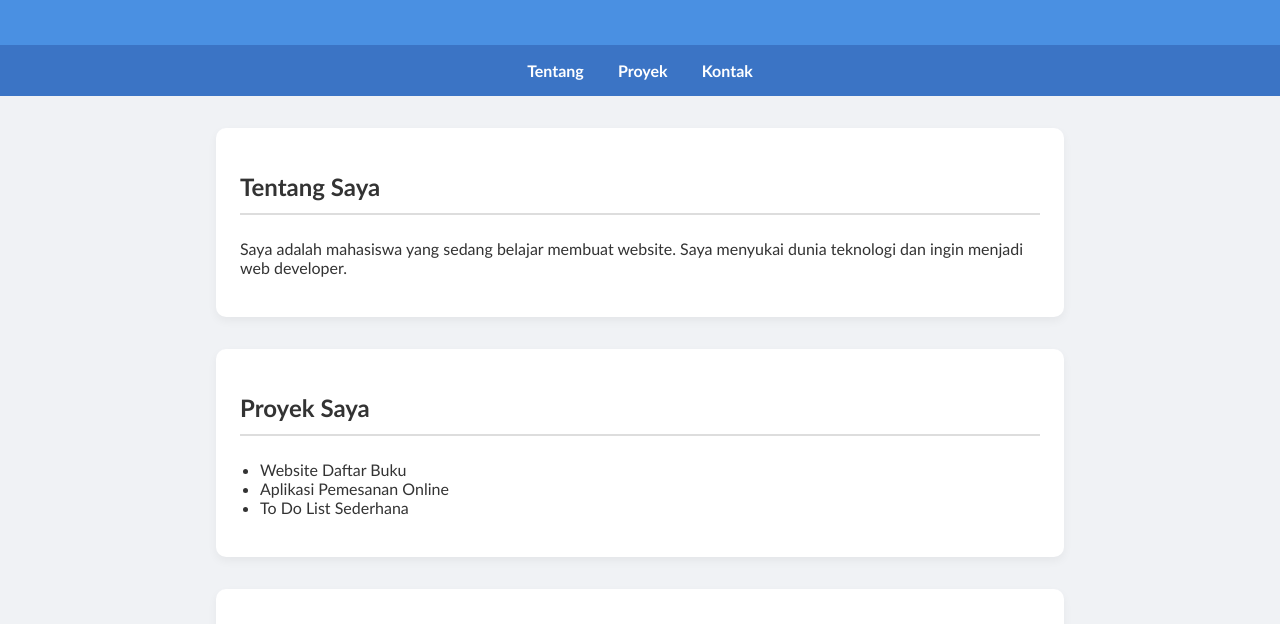
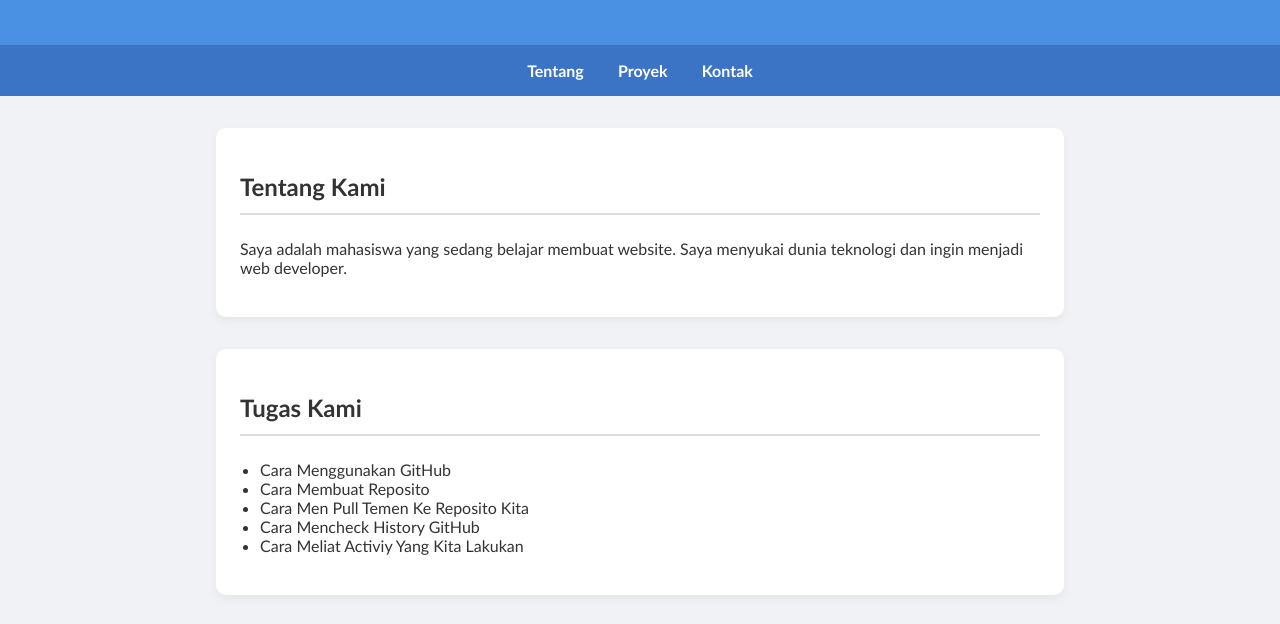
Before and after one commit to Daud2006/Laporan-Praktikum, a plain HTML site: page index.html in a window 1280 px wide. Shown: the part 136-760 px from the top of the page. Drawn offline with Linux system fonts and the light colour scheme.

Commit message:
Ubah Proyek Menjadi Tugas Kami Yang Sedang Belajar

```diff
--- a/index.html
+++ b/index.html
@@ -19,7 +19,7 @@
     </nav>
 
     <section id="tentang">
-        <h2>Tentang Saya</h2>
+        <h2>Tentang Kami</h2>
         <p>Saya adalah mahasiswa yang sedang belajar
             membuat website.
             Saya menyukai dunia teknologi dan ingin menjadi
@@ -27,11 +27,13 @@
     </section>
 
     <section id="proyek">
-        <h2>Proyek Saya</h2>
+        <h2>Tugas Kami</h2>
         <ul>
-            <li>Website Daftar Buku</li>
-            <li>Aplikasi Pemesanan Online</li>
-            <li>To Do List Sederhana</li>
+            <li>Cara Menggunakan GitHub</li>
+            <li>Cara Membuat Reposito</li>
+            <li>Cara Men Pull Temen Ke Reposito Kita</li>
+            <li>Cara Mencheck History GitHub</li>
+            <li>Cara Meliat Activiy Yang Kita Lakukan</li>
         </ul>
     </section>
 
```
